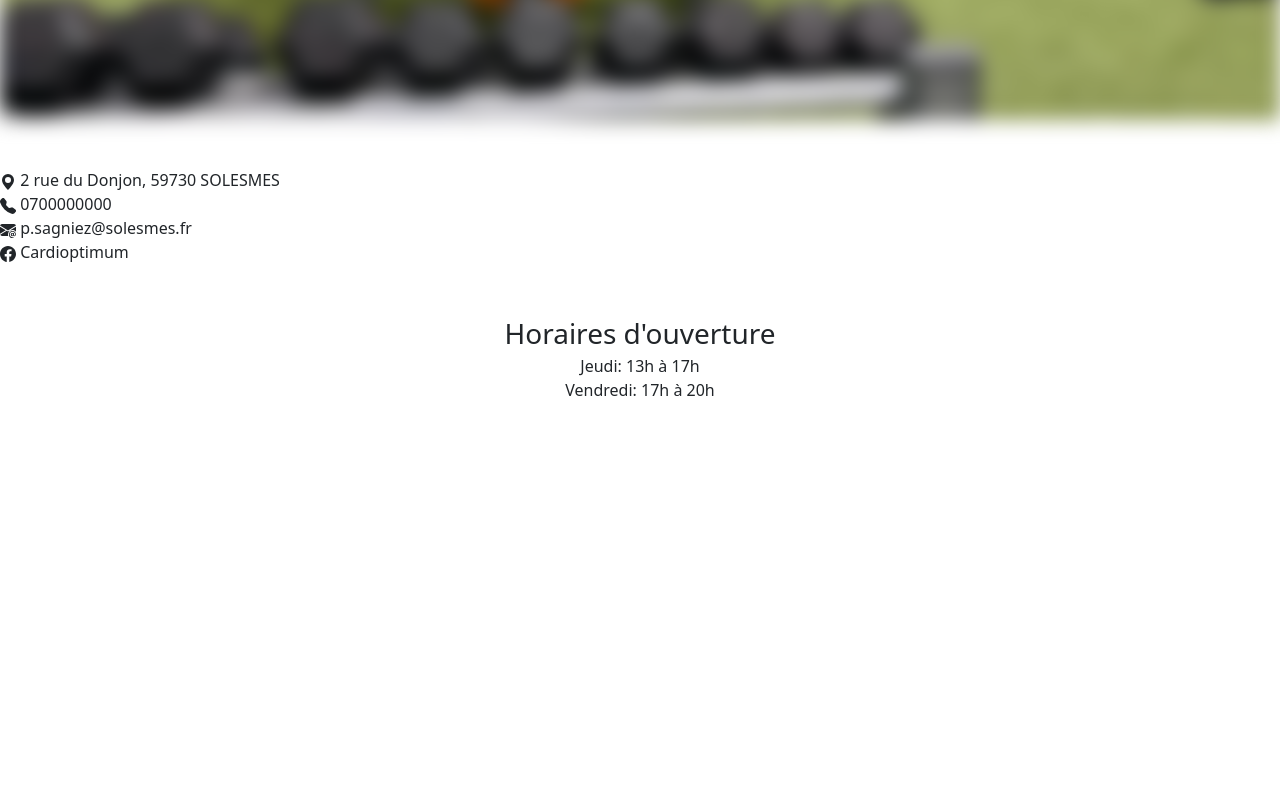
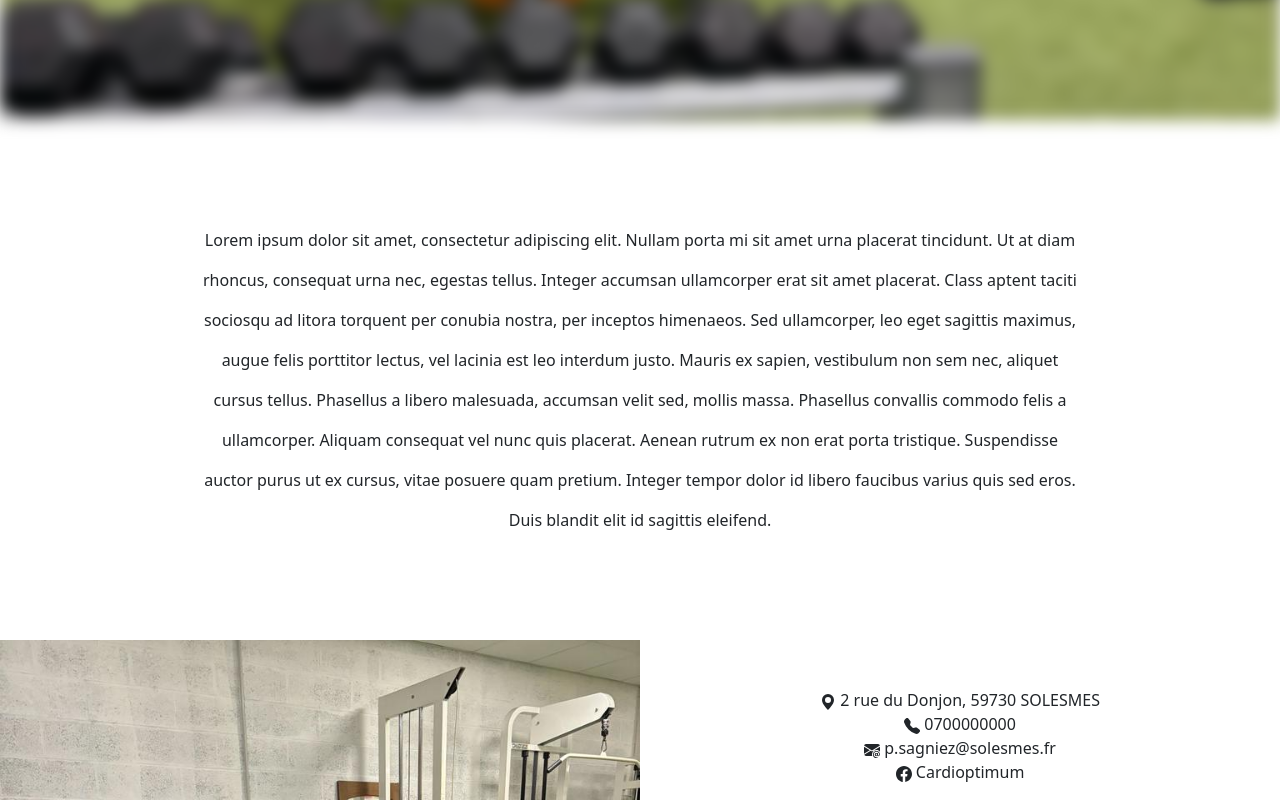
Before and after one commit to SagTheo/cardioOptimum, a plain HTML site: page index.html in a window 1280 px wide. Shown: the part 680-1480 px from the top of the page. Drawn offline with nearby package versions, Linux system fonts and the light colour scheme.

Commit message:
added text + worked on display for computer screen

```diff
--- a/index.html
+++ b/index.html
@@ -15,8 +15,24 @@
         <p>Salle sport santé</p>
     </div>
 
-    <div class="info vh-100">
-        <div class="my-5">
+    <div class="info">
+        <div class="text">
+            Lorem ipsum dolor sit amet, consectetur adipiscing elit.
+            Nullam porta mi sit amet urna placerat tincidunt.
+            Ut at diam rhoncus, consequat urna nec, egestas tellus.
+            Integer accumsan ullamcorper erat sit amet placerat.
+            Class aptent taciti sociosqu ad litora torquent per conubia nostra, per inceptos himenaeos.
+            Sed ullamcorper, leo eget sagittis maximus, augue felis porttitor lectus,
+            vel lacinia est leo interdum justo. Mauris ex sapien, vestibulum non sem nec,
+            aliquet cursus tellus. Phasellus a libero malesuada, accumsan velit sed, mollis massa.
+            Phasellus convallis commodo felis a ullamcorper. Aliquam consequat vel nunc quis placerat.
+            Aenean rutrum ex non erat porta tristique. Suspendisse auctor purus ut ex cursus,
+            vitae posuere quam pretium. Integer tempor dolor id libero faucibus varius quis sed eros.
+            Duis blandit elit id sagittis eleifend.
+        </div>
+
+        <div class="contactAndHours">
+            <div class="contactDetails my-5">
                 <div class="contact">
                     <svg xmlns="http://www.w3.org/2000/svg" width="16" height="16" fill="currentColor" class="bi bi-geo-alt-fill" viewBox="0 0 16 16">
                         <path d="M8 16s6-5.686 6-10A6 6 0 0 0 2 6c0 4.314 6 10 6 10zm0-7a3 3 0 1 1 0-6 3 3 0 0 1 0 6z"/>
@@ -34,7 +50,7 @@
                         <path d="M2 2A2 2 0 0 0 .05 3.555L8 8.414l7.95-4.859A2 2 0 0 0 14 2H2Zm-2 9.8V4.698l5.803 3.546L0 11.801Zm6.761-2.97-6.57 4.026A2 2 0 0 0 2 14h6.256A4.493 4.493 0 0 1 8 12.5a4.49 4.49 0 0 1 1.606-3.446l-.367-.225L8 9.586l-1.239-.757ZM16 9.671V4.697l-5.803 3.546.338.208A4.482 4.482 0 0 1 12.5 8c1.414 0 2.675.652 3.5 1.671Z"/>
                         <path d="M15.834 12.244c0 1.168-.577 2.025-1.587 2.025-.503 0-1.002-.228-1.12-.648h-.043c-.118.416-.543.643-1.015.643-.77 0-1.259-.542-1.259-1.434v-.529c0-.844.481-1.4 1.26-1.4.585 0 .87.333.953.63h.03v-.568h.905v2.19c0 .272.18.42.411.42.315 0 .639-.415.639-1.39v-.118c0-1.277-.95-2.326-2.484-2.326h-.04c-1.582 0-2.64 1.067-2.64 2.724v.157c0 1.867 1.237 2.654 2.57 2.654h.045c.507 0 .935-.07 1.18-.18v.731c-.219.1-.643.175-1.237.175h-.044C10.438 16 9 14.82 9 12.646v-.214C9 10.36 10.421 9 12.485 9h.035c2.12 0 3.314 1.43 3.314 3.034v.21Zm-4.04.21v.227c0 .586.227.8.581.8.31 0 .564-.17.564-.743v-.367c0-.516-.275-.708-.572-.708-.346 0-.573.245-.573.791Z"/>
                     </svg>
-                <span>p.sagniez@solesmes.fr  </span>
+                    <span>p.sagniez@solesmes.fr</span>
                 </div>
                 <div class="contact">
                     <svg xmlns="http://www.w3.org/2000/svg" width="16" height="16" fill="currentColor" class="bi bi-facebook" viewBox="0 0 16 16">
@@ -44,7 +60,7 @@
                 </div>
             </div>
 
-        <div class="d-flex flex-column align-items-center">
+            <div class="openingHours mb-3">
                 <span class="fs-3">Horaires d'ouverture</span>
                 <span>Jeudi: 13h à 17h</span>
                 <span>Vendredi: 17h à 20h</span>
@@ -71,6 +87,7 @@
                 <span class="visually-hidden">Next</span>
             </button>
         </div>
+    </div>
 
     <script src="https://cdn.jsdelivr.net/npm/bootstrap@5.3.2/dist/js/bootstrap.bundle.min.js" integrity="sha384-C6RzsynM9kWDrMNeT87bh95OGNyZPhcTNXj1NW7RuBCsyN/o0jlpcV8Qyq46cDfL" crossorigin="anonymous"></script>
 </body>
--- a/styles.css
+++ b/styles.css
@@ -1,6 +1,6 @@
 .bgImage {
   background-image: url('pic6.jpg');
-  filter: blur(10px);
+  filter: blur(8px);
 }
 
 .welcome {
@@ -14,6 +14,17 @@
   top: 50%;
   left: 50%;
   transform: translate(-50%, -50%);
+}
+
+.contactDetails, .openingHours {
+  display: flex;
+  flex-direction: column;
+  align-items: center;
+}
+
+.text {
+  text-align: center;
+  padding: 20px;
 }
 
 h1 {
@@ -69,12 +80,37 @@ h1 {
   height: 100vh;
 }
 
+
+/* Responsiveness */
+
 @media (min-width: 769px) {
-  /* .carousel {
+  .carousel, .contactAndHours {
     width: 50vw;
-  } */
+  }
 
   .welcome {
     width: 40vw;
   }
+
+  .text {
+    grid-area: a;
+    padding: 100px 200px;
+    line-height: 40px;
+  }
+
+  .carousel {
+    grid-area: b;
+  }
+
+  .contactAndHours {
+    grid-area: c;
+  }
+
+  .info {
+    display: grid;
+    grid-template-areas:
+        "a a"
+        "b c"
+    ;
+  }
 }
```
Lines whose indentation alone changed are shown as unchanged.
